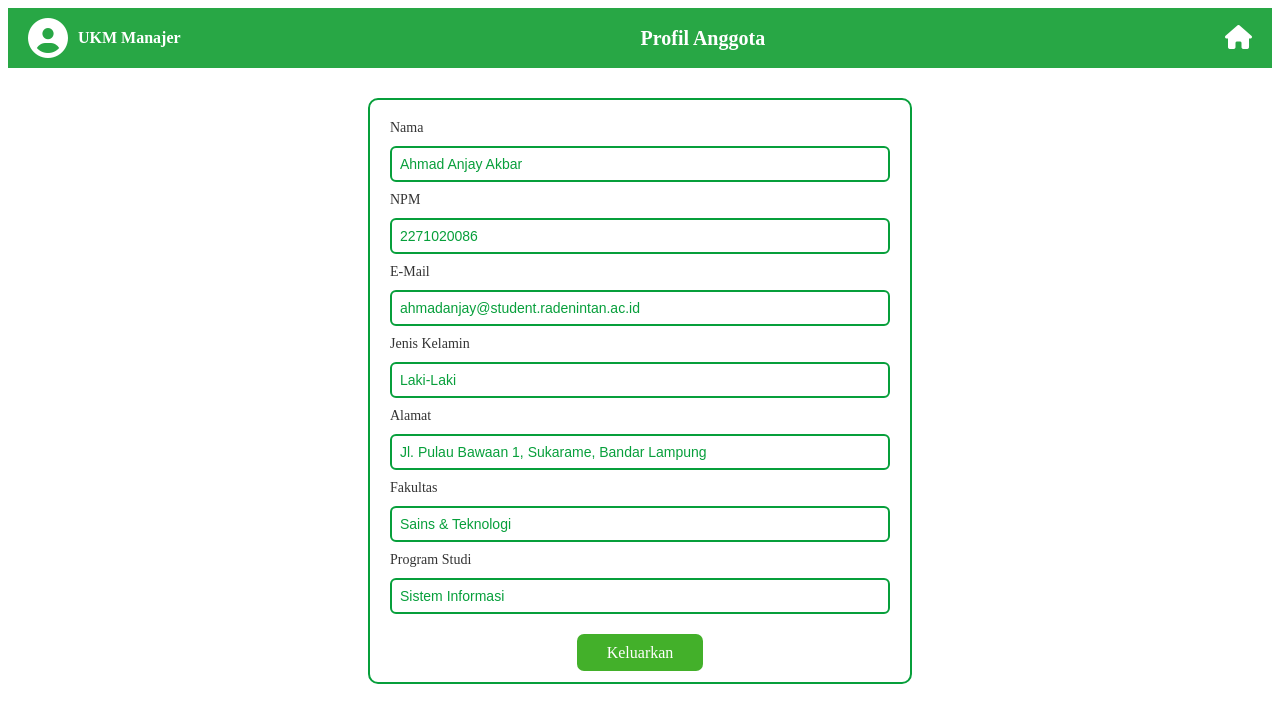
After one commit to syaifuladha/TUGASIESI, a PHP site: page /UKM_manajer/profil2.php in a window 1280 px wide. The commit adds this page. Shown: the top 723 px of the page. Run offline with PHP 8.4, Linux system fonts and the light colour scheme.

Commit message:
tambahfileanggotadanprofilukm manajer

```diff
--- /dev/null
+++ b/UKM_manajer/profil2.php
@@ -0,0 +1,187 @@
+<!DOCTYPE html>
+<html lang="id">
+<head>
+  <meta charset="UTF-8">
+  <meta name="viewport" content="width=device-width, initial-scale=1">
+  <title>Update Profile</title>
+  <link rel="stylesheet" href="updateprofil.css">
+  <link rel="stylesheet" href="https://cdnjs.cloudflare.com/ajax/libs/font-awesome/6.7.2/css/all.min.css">
+  <style>
+.header {
+    background-color: #28a745;
+    display: flex;
+    align-items: center;
+    justify-content: space-between;
+    padding: 10px 20px;
+    color: white;
+}
+ .profile-icon {
+    font-size: 40px;
+    margin-right: 10px;
+}
+.profile-name {
+    font-weight: bold;
+}
+.profile-id {
+    font-size: 12px;
+}
+.profile {
+    display: flex;
+    align-items: center;
+}
+.profile-info {
+    display: flex;
+    align-items: center;
+    gap: 1rem;
+}
+
+.profile a{
+    text-decoration: none;
+    text-decoration-line: none;
+    color: inherit;
+}
+.nav-icons a{
+    text-decoration: none;
+    text-decoration-line: none;
+    color: inherit;
+}
+.nav-icons {
+    display: flex;
+    align-items: center;
+    gap: 15px;
+    font-size: 24px;
+}
+h1 {
+    margin: 0;
+    font-size: 20px;
+  }
+
+.container {
+  display: flex;
+  justify-content: center;
+  margin-top: 30px;
+}
+
+.profile-box {
+  border: 2px solid #079f3b;
+  border-radius: 10px;
+  padding: 20px;
+  width: 90%;
+  max-width: 500px;
+  text-align: center;
+}
+
+.profile-image img {
+  width: 80px;
+  height: 80px;
+  margin-bottom: 20px;
+  background-color: #079f3b;
+  border-radius: 50%;
+  padding: 10px;
+}
+
+.profile-form {
+  display: flex;
+  flex-direction: column;
+  gap: 10px;
+}
+
+.profile-form label {
+  text-align: left;
+  font-size: 14px;
+  color: #333;
+}
+
+.profile-form input {
+  border: 2px solid #079f3b;
+  border-radius: 6px;
+  padding: 8px;
+  font-size: 14px;
+  color: #079f3b;
+  background-color: #fff;
+}
+
+.text {
+  margin-top: 20px;
+  text-align: center;
+}
+
+.anggota-button {
+  background-color: #43B02A;
+  color: white;
+  border: none;
+  padding: 10px 30px;
+  border-radius: 7px;
+  font-size: 16px;
+  cursor: pointer;
+  text-decoration: none;
+}
+.container .text{
+    text-align: center;
+
+
+  }
+
+
+
+  </style>
+</head>
+<body>
+
+  <header class="header">
+        <div class="profile">
+            <a href="profil.php">
+                <i class="fas fa-user-circle profile-icon"></i>
+                <div class="profile-info">
+                    <div class="profile-name">UKM Manajer</div>
+                </a>
+            </div>
+            </a>
+        </div>
+
+        <h1 class="welcome">Profil Anggota</h1>
+
+        <div class="nav-icons">
+            <a href="home.php"><i class="fas fa-home"></i>
+        </a>
+
+        </div>
+</header>
+ <main class="container">
+    <div class="profile-box">
+      <div class="profile-image">
+
+      </div>
+
+      <form class="profile-form">
+        <label>Nama</label>
+        <input type="text" value="Ahmad Anjay Akbar" readonly>
+
+        <label>NPM</label>
+        <input type="text" value="2271020086" readonly>
+
+        <label>E-Mail</label>
+        <input type="text" value="ahmadanjay@student.radenintan.ac.id" readonly>
+
+        <label>Jenis Kelamin</label>
+        <input type="text" value="Laki-Laki" readonly>
+
+        <label>Alamat</label>
+        <input type="text" value="Jl. Pulau Bawaan 1, Sukarame, Bandar Lampung" readonly>
+
+        <label>Fakultas</label>
+        <input type="text" value="Sains & Teknologi" readonly>
+
+        <label>Program Studi</label>
+        <input type="text" value="Sistem Informasi" readonly>
+
+       <div class="text">
+      <a href="anggota.php" class="anggota-button">Keluarkan</a>
+    </div>
+      </form>
+    </div>
+  </main>
+
+
+</body>
+</html>
```
Also changed, not shown: UKM_manajer/anggota.php (added, +165 -0 lines), UKM_manajer/edit.php (+172 -47 lines), UKM_manajer/home.php (+8 -2 lines), UKM_manajer/notif.php (+15 -0 lines).
